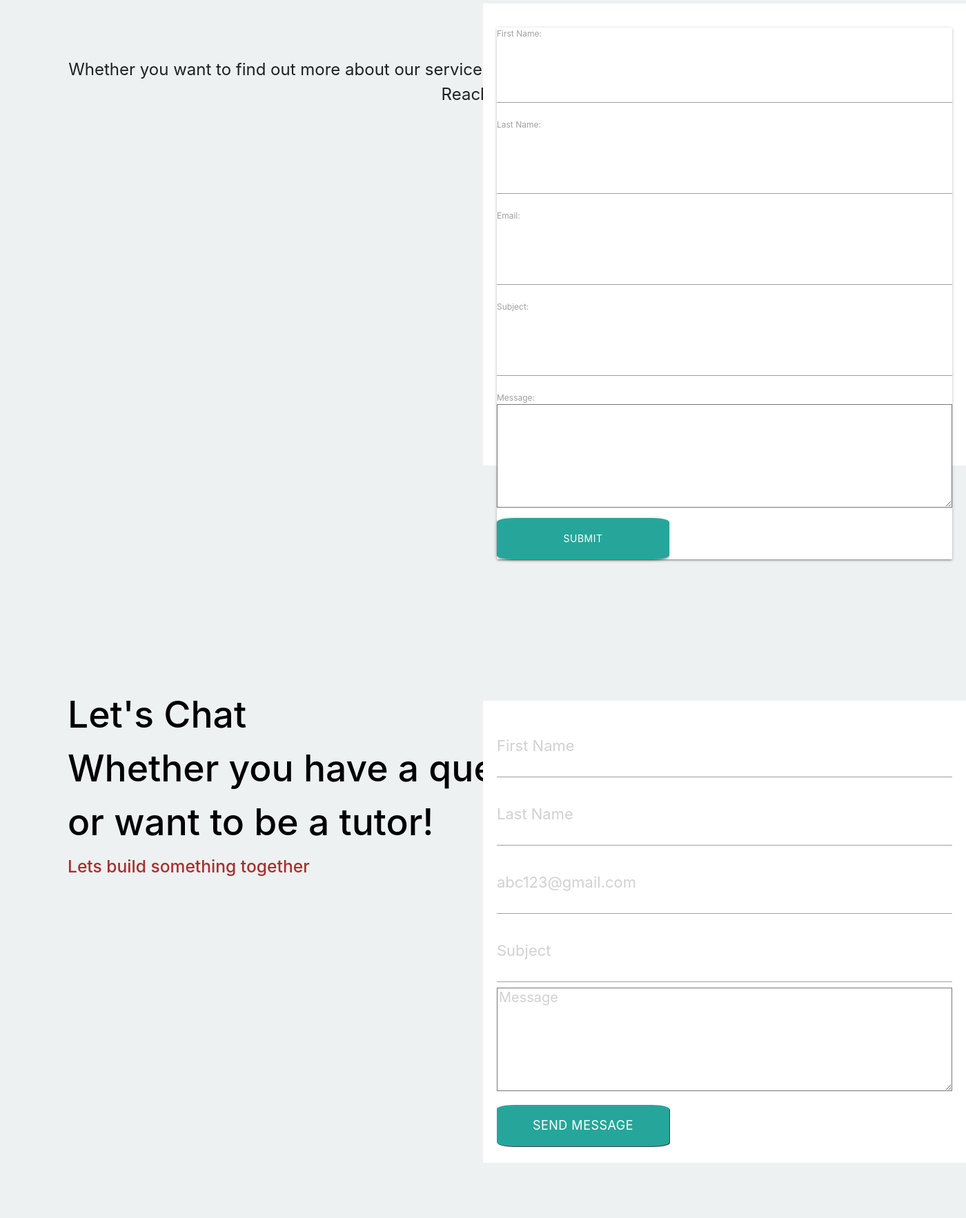
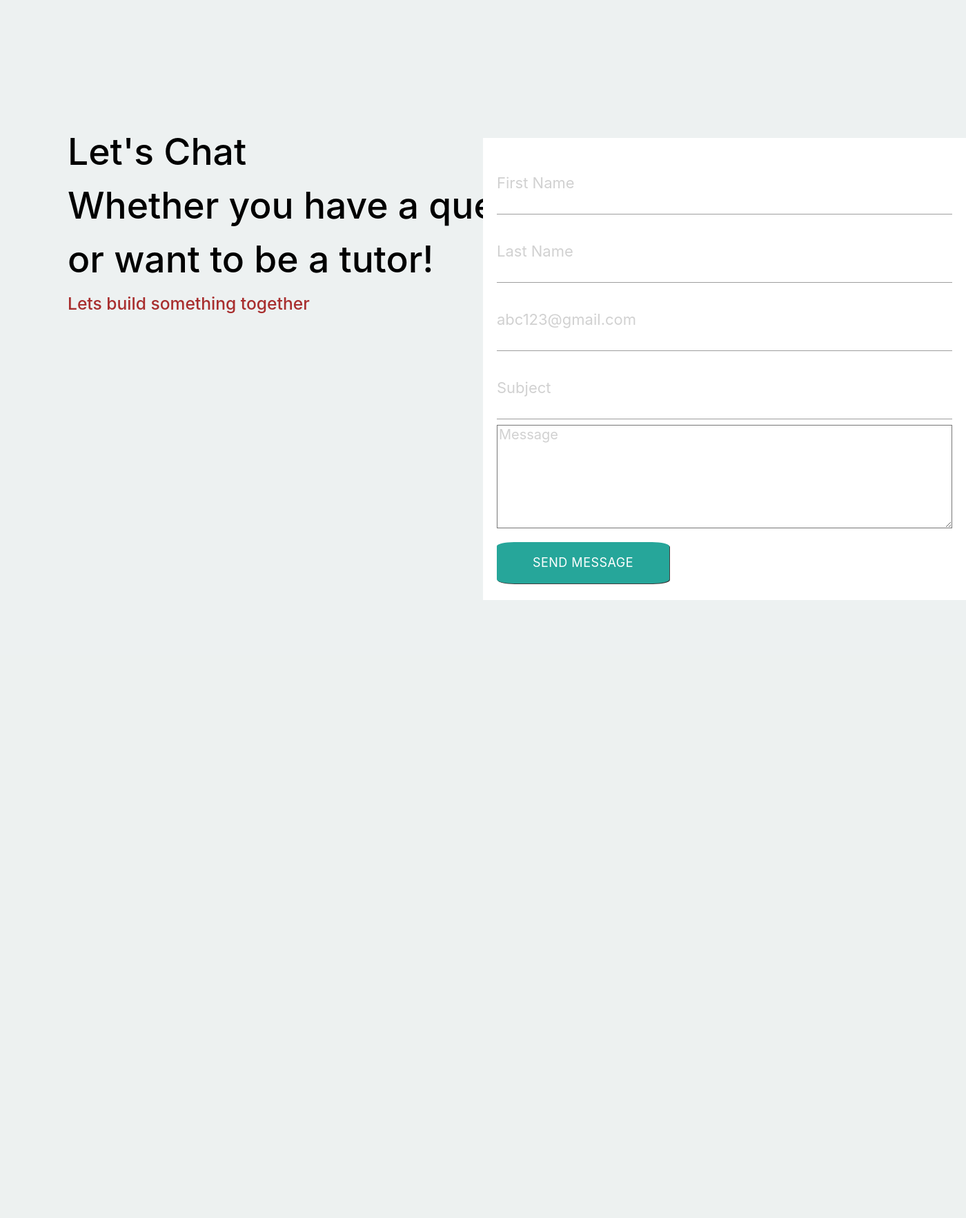
Before and after one commit to IanHShin/Ivy-Tutoring, a Django app: page /Contact/ in a window 1400 px wide; the page is wider, and only the part inside the window is pictured. Shown: the part 125-1891 px from the top of that part at 69% size. After the commit the page ends 995 px from the top of that part, so only its background shows below. Run offline with Django 3.2, Linux system fonts and the light colour scheme; some libraries are stand-ins or nearby versions.

Commit message:
Update Contact.html

```diff
--- a/main/templates/main/Contact.html
+++ b/main/templates/main/Contact.html
@@ -3,28 +3,6 @@
 
 
 <body>
-    <h4 class="" style="text-align:center;"><strong><font color="#a82e2e">Contact Us!</font></strong></h4>
-    {% for message in messages %}
-        <p>{{ message }}</p>
-    {% endfor %}
-        <div class = "", style = "text-align: center; position:relative; top:70;">
-            <font size = "5">
-                Whether you want to find out more about our services, find a position as tutor, or simply have a question...
-                <br>
-                Reach out!
-            </font>
-        </div>
-
-    <div class="container bcontent">
-        <div class="card">
-            <form method="POST" class="form-group">
-                {% csrf_token %}
-                {{form.as_p}}
-                <button type="submit" class="btn btn-success">Submit</button>
-            </form>
-        </div>
-    </div>
-
     <h2 class="line1" style="text-align:left;"><strong><font color="#000000">Let's Chat</font></strong></h2>
     <h2 class="line2" style="text-align:left;"><strong><font color="#000000">Whether you have a question, </font></strong></h2>
     <h2 class="line3" style="text-align:left;"><strong><font color="#000000">or want to be a tutor! </font></strong></h2>
```
